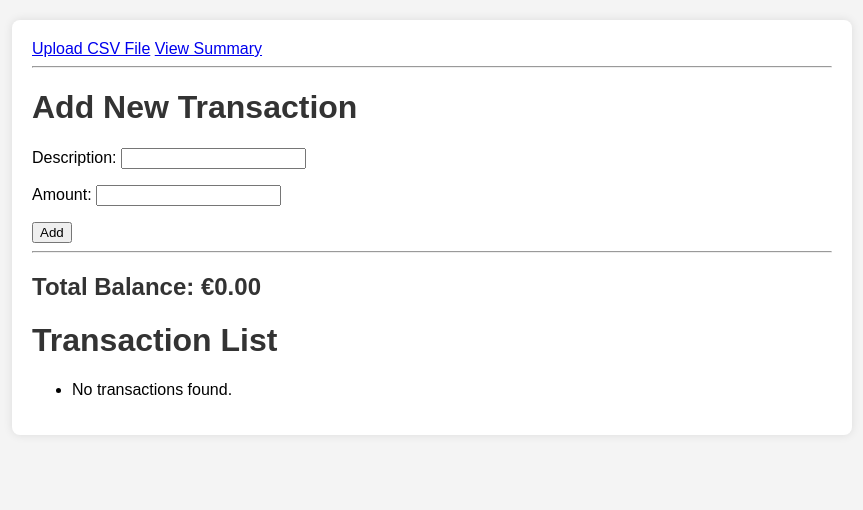
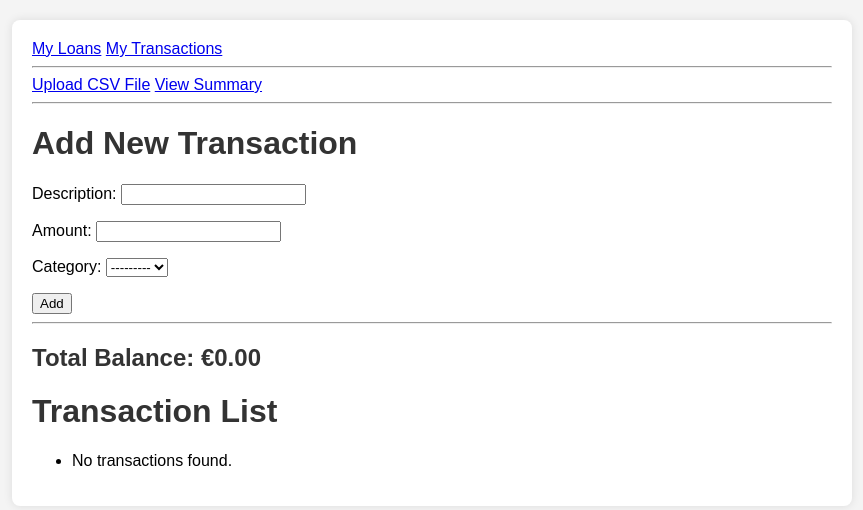
Before and after one commit to SokinMirror/django-financial-tracker, a Django app: page / in a window 1280 px wide. Shown: the top 510 px of the page, without its empty margins (208-1071 px from the left). Run offline with Django 5.2, Linux system fonts and the light colour scheme; data that the repository does not hold is empty.

Commit message:
Added My Loans View and added the ability to edit category of transaction and also show it in homepage

```diff
--- a/transactions/forms.py
+++ b/transactions/forms.py
@@ -1,10 +1,16 @@
 from django import forms
 from .models import Transaction
+from .models import Loan
 
 class TransactionForm(forms.ModelForm):
     class Meta:
         model = Transaction
-        fields = ['description', 'amount']
+        fields = ['description', 'amount', 'category']
 
 class CSVUploadForm(forms.Form):
     csv_file = forms.FileField()
+
+class LoanForm(forms.ModelForm):
+    class Meta:
+        model = Loan
+        fields = ['name', 'total_amount', 'monthly_payment']
--- a/transactions/templates/transactions/base.html
+++ b/transactions/templates/transactions/base.html
@@ -8,6 +8,9 @@
 </head>
 <body>
     <div class="container">
+        <a href="{% url 'loan-list' %}">My Loans</a>
+        <a href="{% url 'transaction-list' %}">My Transactions</a>
+        <hr>
         {% block content %}
         {% endblock %}
     </div>
--- a/transactions/templates/transactions/transaction_list.html
+++ b/transactions/templates/transactions/transaction_list.html
@@ -22,8 +22,12 @@
     <ul>
         {% for transaction in transactions %}
             <li>
-                {{ transaction.description }}: ${{ transaction.amount }}
+                <!-- 1 Category - Description - Amount -->
+                <strong>{{ transaction.category.name|default:"Uncategorized" }}</strong>:
+                {{ transaction.description }}: €{{ transaction.amount }}
+                <!-- 2 Edit Button -->
                 <a href="{% url 'transaction-edit' transaction.id %}">Edit</a>
+                <!-- 3 Delete Button -->
                 <form method="post" action="{% url 'transaction-delete' transaction.id %}" style="display:inline;">
                     {% csrf_token %}
                     <button type="submit">Delete</button>
--- a/transactions/urls.py
+++ b/transactions/urls.py
@@ -17,4 +17,10 @@ urlpatterns = [
 
     # SUM URL
     path('summary/', views.transaction_summary, name='transaction-summary'),
+
+    # LOAN URLS
+    path('loans/', views.loan_list, name='loan-list'),
+    path('loans/create/', views.loan_create, name='loan-create'),
+    path('loans/edit/<int:pk>/', views.loan_edit, name='loan-edit'),
+    path('loans/delete/<int:pk>/', views.loan_delete, name='loan-delete'),
 ]
--- a/transactions/views.py
+++ b/transactions/views.py
@@ -3,7 +3,7 @@ import io
 import chardet
 from django.shortcuts import render, redirect, get_object_or_404
 from .models import Transaction, Category, Loan
-from .forms import TransactionForm, CSVUploadForm
+from .forms import LoanForm, TransactionForm, CSVUploadForm
 from django.db.models import Sum
 
 def transaction_list(request):
@@ -182,3 +182,37 @@ def transaction_summary(request):
         'summary': summary
     }
     return render(request, 'transactions/transaction_summary.html', context)
+
+# LOAN VIEWS
+
+def loan_list(request):
+    loans = Loan.objects.all()
+    return render(request, 'transactions/loan_list.html', {'loans': loans})
+
+def loan_create(request):
+    if request.method == 'POST':
+        form = LoanForm(request.POST)
+        if form.is_valid():
+            form.save()
+            return redirect('loan-list')
+    else:
+        form = LoanForm()
+    return render(request, 'transactions/loan_form.html', {'form': form})
+
+def loan_edit(request, pk):
+    loan = get_object_or_404(Loan, pk=pk)
+    if request.method == 'POST':
+        form = LoanForm(request.POST, instance=loan)
+        if form.is_valid():
+            form.save()
+            return redirect('loan-list')
+    else:
+        form = LoanForm(instance=loan)
+    return render(request, 'transactions/loan_form.html', {'form': form})
+
+def loan_delete(request, pk):
+    loan = get_object_or_404(Loan, pk=pk)
+    if request.method == 'POST':
+        loan.delete()
+        return redirect('loan-list')
+    return render(request, 'transactions/loan_confirm_delete.html', {'loan': loan})
```
Also changed, not shown: transactions/templates/transactions/loan_list.html (added, +14 -0 lines).
